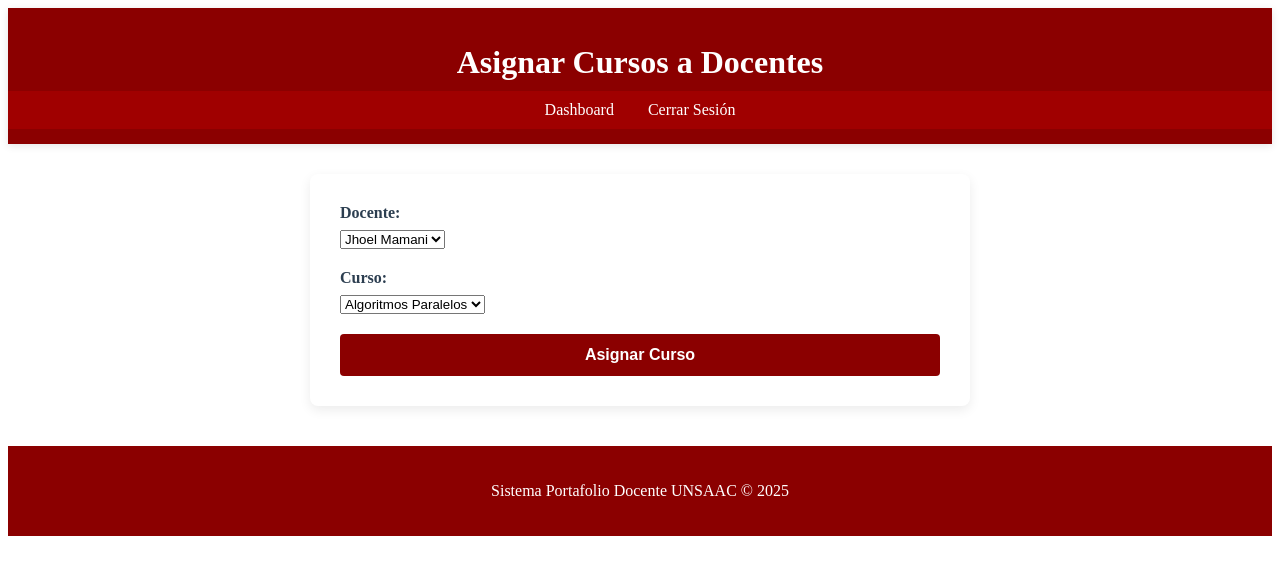
After one commit to Jose7867/proyecto, a Flask app: page /admin/asignar_cursos in a window 1280 px wide. The commit adds this page. Shown: the top 575 px of the page. Run offline with Flask 3, Linux system fonts and the light colour scheme; a user stored in the database is signed in; data comes from the database, SQL or seed files in the repository; both versions use the stored data as it was after the commit.

Commit message:
se mofidicó gestionar cursos, generar reportes

```diff
--- a/app.py
+++ b/app.py
@@ -3,6 +3,10 @@ from werkzeug.security import generate_password_hash, check_password_hash
 from werkzeug.utils import secure_filename
 import sqlite3
 import os
+from reportlab.pdfgen import canvas
+from io import BytesIO
+import pandas as pd
+from flask import send_file  # Añade esto junto a las otras importaciones
 
 app = Flask(__name__)
 app.secret_key = 'tu_clave_secreta_aqui'
@@ -173,6 +177,124 @@ def agregar_docente():
 
     return render_template('admin/agregar_docente.html')
 
+#asignar cursos
+@app.route('/admin/asignar_cursos', methods=['GET', 'POST'])
+def asignar_cursos():
+    if 'user_type' not in session or session['user_type'] != 'admin':
+        return redirect(url_for('login'))
+
+    conn = get_db_connection()
+
+    if request.method == 'POST':
+        docente_id = request.form['docente_id']
+        curso_id = request.form['curso_id']
+
+        try:
+            conn.execute('INSERT OR IGNORE INTO docente_curso (docente_id, curso_id) VALUES (?, ?)',
+                         (docente_id, curso_id))
+            conn.commit()
+            flash('Curso asignado correctamente', 'success')
+        except sqlite3.IntegrityError:
+            flash('Esta asignación ya existe', 'error')
+
+        return redirect(url_for('asignar_cursos'))
+
+    # Obtener docentes y cursos para el formulario
+    docentes = conn.execute('SELECT id, nombre FROM docentes').fetchall()
+    cursos = conn.execute('SELECT id, nombre FROM cursos').fetchall()
+    conn.close()
+
+    return render_template('admin/asignar_cursos.html', docentes=docentes, cursos=cursos)
+
+#generar reportes
+@app.route('/admin/generar_reportes', methods=['GET', 'POST'])
+def generar_reportes():
+    if 'user_type' not in session or session['user_type'] != 'admin':
+        return redirect(url_for('login'))
+
+    if request.method == 'POST':
+        report_type = request.form.get('report_type')
+        conn = get_db_connection()
+
+        try:
+            if report_type == 'docentes':
+                data = conn.execute('SELECT id, nombre, email FROM docentes').fetchall()
+                filename = 'reporte_docentes'
+                columns = ['ID', 'Nombre', 'Email']
+
+            elif report_type == 'cursos':
+                data = conn.execute('''
+                    SELECT c.nombre AS curso, d.nombre AS docente
+                    FROM cursos c
+                    JOIN docente_curso dc ON c.id = dc.curso_id
+                    JOIN docentes d ON d.id = dc.docente_id
+                ''').fetchall()
+                filename = 'reporte_cursos'
+                columns = ['Curso', 'Docente']
+
+            elif report_type == 'archivos':
+                data = conn.execute('''
+                    SELECT d.nombre AS docente, a.tipo, a.ruta_archivo
+                    FROM archivos_docentes a
+                    JOIN docentes d ON d.id = a.docente_id
+                ''').fetchall()
+                filename = 'reporte_archivos'
+                columns = ['Docente', 'Tipo', 'Archivo']
+
+            # Convertir a lista de diccionarios
+            data = [dict(row) for row in data]
+
+            if request.form.get('format') == 'pdf':
+                from reportlab.lib.pagesizes import letter
+                from reportlab.platypus import SimpleDocTemplate, Table, TableStyle
+
+                buffer = BytesIO()
+                pdf = SimpleDocTemplate(buffer, pagesize=letter)
+
+                # Preparar datos para la tabla
+                table_data = [columns] + [[str(item[col]) for col in item.keys()] for item in data]
+
+                # Crear tabla
+                table = Table(table_data)
+                table.setStyle(TableStyle([
+                    ('BACKGROUND', (0, 0), (-1, 0), '#800000'),
+                    ('TEXTCOLOR', (0, 0), (-1, 0), (1, 1, 1)),
+                    ('ALIGN', (0, 0), (-1, -1), 'CENTER'),
+                    ('FONTNAME', (0, 0), (-1, 0), 'Helvetica-Bold'),
+                    ('FONTSIZE', (0, 0), (-1, 0), 12),
+                    ('BOTTOMPADDING', (0, 0), (-1, 0), 12),
+                    ('BACKGROUND', (0, 1), (-1, -1), '#f5f5f5'),
+                    ('GRID', (0, 0), (-1, -1), 1, '#cccccc')
+                ]))
+
+                pdf.build([table])
+                buffer.seek(0)
+                return send_file(
+                    buffer,
+                    as_attachment=True,
+                    download_name=f'{filename}.pdf',
+                    mimetype='application/pdf'
+                )
+
+            else:  # Excel
+                import pandas as pd
+
+                output = BytesIO()
+                df = pd.DataFrame(data)
+                df.to_excel(output, index=False, engine='openpyxl')
+                output.seek(0)
+
+                return send_file(
+                    output,
+                    as_attachment=True,
+                    download_name=f'{filename}.xlsx',
+                    mimetype='application/vnd.openxmlformats-officedocument.spreadsheetml.sheet'
+                )
+
+        finally:
+            conn.close()
+
+    return render_template('admin/generar_reportes.html')
 # Logout
 @app.route('/logout')
 def logout():
--- /dev/null
+++ b/templates/admin/asignar_cursos.html
@@ -0,0 +1,58 @@
+<!DOCTYPE html>
+<html lang="es">
+  <head>
+    <meta charset="UTF-8" />
+    <meta name="viewport" content="width=device-width, initial-scale=1.0" />
+    <title>Asignar Cursos</title>
+    <link
+      rel="stylesheet"
+      href="{{ url_for('static', filename='css/admin.css') }}"
+    />
+  </head>
+  <body>
+    <header class="admin-header">
+      <div class="container">
+        <h1>Asignar Cursos a Docentes</h1>
+        <nav>
+          <a href="{{ url_for('admin_dashboard') }}">Dashboard</a>
+          <a href="{{ url_for('logout') }}">Cerrar Sesión</a>
+        </nav>
+      </div>
+    </header>
+
+    <main class="container">
+      {% with messages = get_flashed_messages(with_categories=true) %} {% if
+      messages %} {% for category, message in messages %}
+      <div class="alert alert-{{ category }}">{{ message }}</div>
+      {% endfor %} {% endif %} {% endwith %}
+
+      <form method="POST" class="docente-form">
+        <div class="form-group">
+          <label for="docente_id">Docente:</label>
+          <select id="docente_id" name="docente_id" required>
+            {% for docente in docentes %}
+            <option value="{{ docente.id }}">{{ docente.nombre }}</option>
+            {% endfor %}
+          </select>
+        </div>
+
+        <div class="form-group">
+          <label for="curso_id">Curso:</label>
+          <select id="curso_id" name="curso_id" required>
+            {% for curso in cursos %}
+            <option value="{{ curso.id }}">{{ curso.nombre }}</option>
+            {% endfor %}
+          </select>
+        </div>
+
+        <button type="submit" class="btn-submit">Asignar Curso</button>
+      </form>
+    </main>
+
+    <footer class="admin-footer">
+      <div class="container">
+        <p>Sistema Portafolio Docente UNSAAC &copy; 2025</p>
+      </div>
+    </footer>
+  </body>
+</html>
```
Also changed, not shown: templates/admin/dashboard.html (+8 -5 lines), templates/admin/generar_reportes.html (added, +57 -0 lines), database.db, 1 other file.
